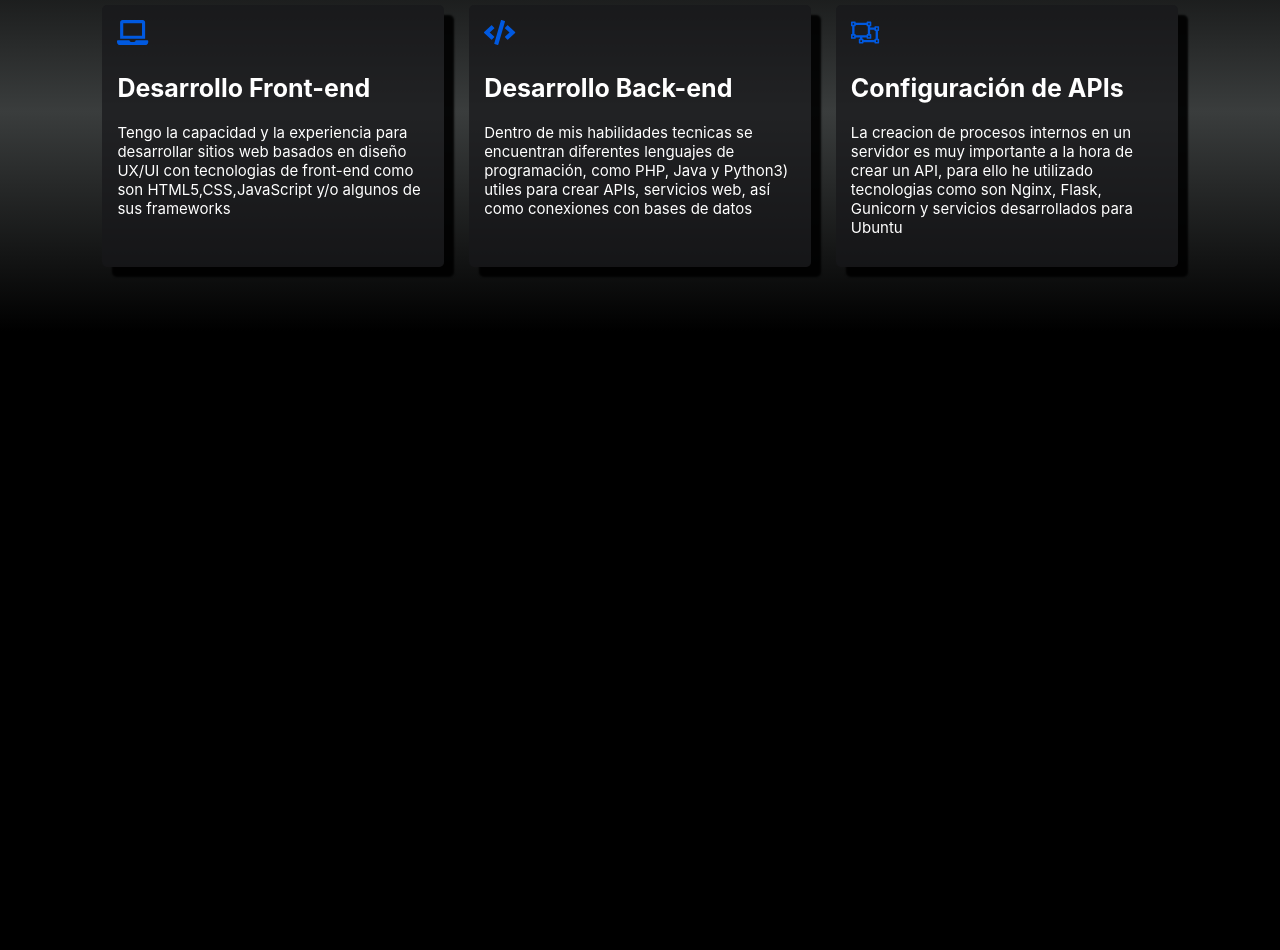
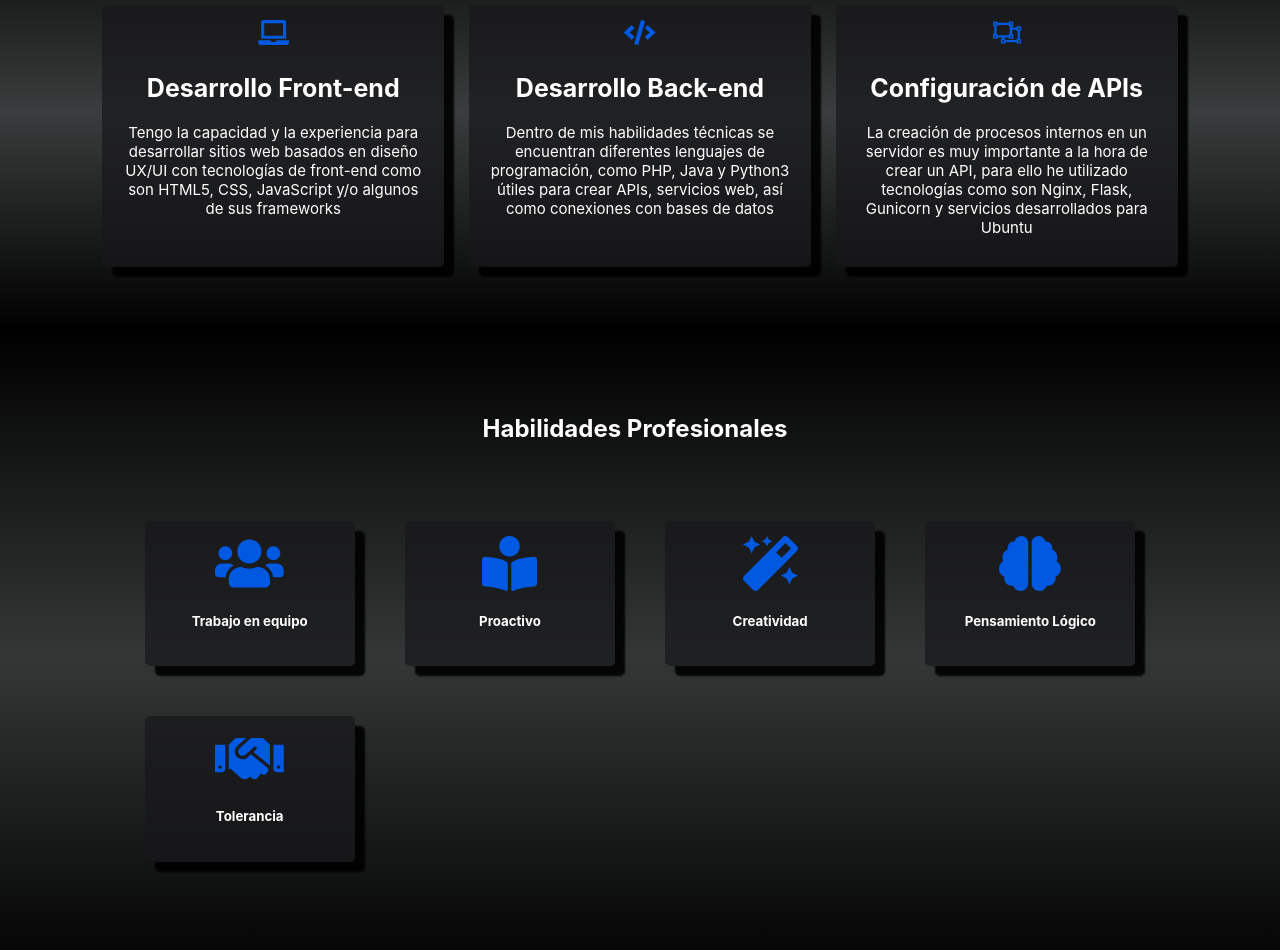
Before and after one commit to Linos2508/CvEdgarPozadas, a React (Create React App) app: page /sobre in a window 1280 px wide. Shown: the part 840-1790 px from the top of the page. Before the commit the page ends 1171 px from the top, so only its background shows below. Built offline with nearby package versions, Linux system fonts and the light colour scheme.

Commit message:
REFACTOR Eliminacion de vista skills y se agrego en vista sobre mi :)

```diff
--- a/package.json
+++ b/package.json
@@ -12,10 +12,12 @@
     "@testing-library/react": "^9.5.0",
     "@testing-library/user-event": "^7.2.1",
     "font-awesome": "^4.7.0",
+    "rc-progress": "^3.0.0",
     "react": "^16.13.1",
     "react-dom": "^16.13.1",
     "react-router-dom": "^5.2.0",
-    "react-scripts": "3.4.1"
+    "react-scripts": "3.4.1",
+    "typewriter-effect": "^2.13.1"
   },
   "scripts": {
     "start": "react-scripts start",
--- a/src/App.jsx
+++ b/src/App.jsx
@@ -3,7 +3,6 @@ import { BrowserRouter, Route } from "react-router-dom";
 import './App.css';
 import Inicio from "./views/inicio.jsx";
 import Sobre from "./views/sobre.jsx";
-import Skills from "./views/skills.jsx";
 
 class App extends Component {
   render() {
@@ -11,7 +10,6 @@ class App extends Component {
       <BrowserRouter>
         <Route path="/" exact component={Inicio} />
         <Route path="/sobre" exact component={Sobre} />
-        <Route path="/skills" exact component={Skills} />
       </BrowserRouter>
     );
   }
--- a/src/components/navigation.jsx
+++ b/src/components/navigation.jsx
@@ -18,6 +18,9 @@ class Navegacion extends Component {
             case "/sobre":
                 document.getElementById("sobre").classList.add("active");
                 break;
+            case "/skills":
+                document.getElementById("skills").classList.add("active");
+                break;
             default:
                 document.getElementById("home").classList.add("active");
                 break;
@@ -37,9 +40,6 @@ class Navegacion extends Component {
                                 <Link to="/sobre">Sobre mí</Link>
                             </li>
                             <li>
-                                <Link to="/skills">Skills</Link>
-                            </li>
-                            <li>
                                 <Link to="/">Experiencia</Link>
                             </li>
                             <li>
--- a/src/views/inicio.jsx
+++ b/src/views/inicio.jsx
@@ -5,6 +5,7 @@ import { faEnvelope, faPhone, faMapMarkerAlt } from "@fortawesome/free-solid-svg
 import { faFacebook, faGithub } from "@fortawesome/free-brands-svg-icons"
 import { FontAwesomeIcon } from "@fortawesome/react-fontawesome";
 import Navegacion from "../components/navigation.jsx";
+import Video from "../assets/video.mp4";
 
 class Home extends Component {
     state = {
@@ -17,6 +18,9 @@ class Home extends Component {
             <>
                 <Navegacion></Navegacion>
                 <section className="presentacion">
+                    <video className="backgroundVideo" autoPlay={true} muted={true} loop>
+                        <source src={Video} type="video/mp4"/>
+                    </video>
                     <div className="contenedorPrincipal">
                         <div className="informacion">
                             <button>Hola yo soy</button>
--- a/src/views/skills.jsx
+++ /dev/null
@@ -1,108 +0,0 @@
-import React, { Component } from "react";
-import "./skills.css";
-import {  } from "@fortawesome/free-solid-svg-icons";
-import { faCheckCircle } from "@fortawesome/free-regular-svg-icons"
-import {  } from "@fortawesome/free-brands-svg-icons"
-import { FontAwesomeIcon } from "@fortawesome/react-fontawesome";
-import Navegacion from "../components/navigation.jsx";
-
-class Skills extends Component {
-    constructor() {
-        super();
-        this.state = {
-            lenguajes:[
-                {lenguaje:"JavaScript",nivel:"Avanzado",barra:3},
-                {lenguaje:"HTML5",nivel:"Avanzado",barra:3},
-                {lenguaje:"CSS",nivel:"Avanzado",barra:3},
-                {lenguaje:"Bootstrap",nivel:"Avanzado",barra:3},
-                {lenguaje:"jQuery",nivel:"Avanzado",barra:3},
-                {lenguaje:"AngularJs",nivel:"Intermedio",barra:2},
-                {lenguaje:"ReactJs",nivel:"Intermedio",barra:2},
-                {lenguaje:"ES6+",nivel:"Intermedio",barra:2},
-                {lenguaje:"TypeScript",nivel:"Intermedio",barra:2},
-                {lenguaje:"SASS",nivel:"Basico",barra:1},
-                {lenguaje:"PHP",nivel:"Avanzado",barra:3},
-                {lenguaje:"Flask",nivel:"Avanzado",barra:3},
-                {lenguaje:"MySQL",nivel:"Avanzado",barra:3},
-                {lenguaje:"Python",nivel:"Intermedio",barra:2},
-            ],
-            herramientas:[
-                {herramienta:"Filezilla",nivel:"Avanzado",barra:3},
-                {herramienta:"Postman",nivel:"Avanzado",barra:3},
-                {herramienta:"Git",nivel:"Intermedio",barra:2},
-                {herramienta:"Linux",nivel:"Intermedio",barra:2},
-                {herramienta:"Nginx",nivel:"Intermedio",barra:2},
-            ]
-        }
-    }
-    componentDidMount() {
-    }
-    renderLenguajes = () => {
-        let opciones = [];
-        let lenguajes = this.state.lenguajes;
-        for(let i=0; i< lenguajes.length; i++){
-            opciones.push(
-                <div className="habilidad">
-                    <div className="lenguaje">{lenguajes[i].lenguaje}</div>
-                    <div className="nivel">{lenguajes[i].nivel}</div>
-                    <div className="barras">
-                        {this.renderBarras(lenguajes[i].barra)}
-                    </div>
-                </div>
-            )
-        }
-        return opciones;
-    }
-    renderHerramientas = () => {
-        let opciones = [];
-        let herramientas = this.state.herramientas;
-        for(let i=0; i< herramientas.length; i++){
-            opciones.push(
-                <div className="habilidad">
-                    <div className="lenguaje">{herramientas[i].herramienta}</div>
-                    <div className="nivel">{herramientas[i].nivel}</div>
-                    <div className="barras">
-                        {this.renderBarras(herramientas[i].barra)}
-                    </div>
-                </div>
-            )
-        }
-        return opciones;
-    }
-    renderBarras = (nivel) => {
-        let barras = [];
-        for(let i=0; i<nivel; i++){
-            barras.push(
-                <span className="barraActiva"><FontAwesomeIcon icon={faCheckCircle}/></span>
-            )
-        }
-        for(nivel; nivel<3; nivel++){
-            barras.push(
-                <span className="barraInactiva"></span>
-            )
-        }
-        return barras;
-    }
-
-    render () {
-        return(
-            <>
-                <Navegacion></Navegacion>
-                <section className="habilidades">
-                    <div className="contenedorHabilidades">
-                        <div className="habilidadesTecnicas">
-                            <h3>Lenguajes</h3>
-                            {this.renderLenguajes()}
-                        </div>
-                        <div className="habilidadesTecnicas">
-                            <h3>Herramientas</h3>
-                            {this.renderHerramientas()}
-                        </div>
-                    </div>
-                </section>
-            </>
-        );
-    }
-}
-
-export default Skills;
--- a/src/views/sobre.css
+++ b/src/views/sobre.css
@@ -61,6 +61,7 @@
     border-radius: 5px;
     color: white;
     background-color: rgb(23, 23, 26,.7);
+    text-align: center;
 }
 .tarjeta svg {
     font-size: 25px;
@@ -75,3 +76,27 @@
 .tarjeta p {
     font-size: 15px;
 }
+.contenedorHabilidades{
+    display: grid;
+    grid-template-columns: repeat(2,1fr);
+    grid-gap: 20px;
+    padding: 5%;
+}
+.contenedorHabilidadesProfesionales{
+    background-image: linear-gradient(0deg,rgba(0, 0, 0, .9),rgb(58, 61, 61,.9),rgba(0, 0, 0, .6));
+    padding: 5%;
+}
+.contenedorHabilidadesProfesionales h2{
+    text-align: center;
+    color: white;
+}
+.habilidadesProfesionales{
+    display: grid;
+    grid-template-columns: repeat(4,1fr);
+    grid-gap: 50px;
+    padding: 5% 7%;
+}
+.habilidadesProfesionales .tarjeta svg {
+    font-size: 55px;
+    color: var(--Azulsecundario);
+}
--- a/src/views/sobre.jsx
+++ b/src/views/sobre.jsx
@@ -12,11 +12,12 @@ import
     faAngular,
     faPython
  } from "@fortawesome/free-brands-svg-icons"
-import {faDatabase, faServer, faDownload, faLaptop, faCode} from "@fortawesome/free-solid-svg-icons"
+import {faDatabase, faServer, faDownload, faLaptop, faCode,faUsers, faBrain, faMagic, faBookReader, faHandshake } from "@fortawesome/free-solid-svg-icons";
 import {faObjectUngroup} from "@fortawesome/free-regular-svg-icons"
 import { FontAwesomeIcon } from "@fortawesome/react-fontawesome";
 import Navegacion from "../components/navigation.jsx";
 import PDF from "../assets/CV Edgar Pozadas Muñoz.pdf"
+import Typewriter from 'typewriter-effect';
 
 class About extends Component {
     state = {
@@ -85,25 +86,58 @@ class About extends Component {
                             <h3>Desarrollo Front-end</h3>
                             <p>
                                 Tengo la capacidad y la experiencia para desarrollar sitios web basados en diseño
-                                UX/UI con tecnologias de front-end como son HTML5,CSS,JavaScript y/o algunos de sus frameworks
+                                UX/UI con tecnologías de front-end como son HTML5, CSS, JavaScript y/o algunos de sus frameworks
                             </p>
                         </div>
                         <div className="tarjeta">
                             <FontAwesomeIcon icon={faCode}/>
                             <h3>Desarrollo Back-end</h3>
                             <p>
-                                Dentro de mis habilidades tecnicas se encuentran diferentes lenguajes de programación, como PHP, Java y Python3)
-                                utiles para crear APIs, servicios web, así como conexiones con bases de datos
+                                Dentro de mis habilidades técnicas se encuentran diferentes lenguajes de programación, como PHP, Java y Python3
+                                útiles para crear APIs, servicios web, así como conexiones con bases de datos
                             </p>
                         </div>
                         <div className="tarjeta">
                             <FontAwesomeIcon icon={faObjectUngroup}/>
                             <h3>Configuración de APIs</h3>
                             <p>
-                                La creacion de procesos internos en un servidor es muy importante a la hora de crear un API,
-                                para ello he utilizado tecnologias como son Nginx, Flask, Gunicorn y servicios desarrollados
+                                La creación de procesos internos en un servidor es muy importante a la hora de crear un API,
+                                para ello he utilizado tecnologías como son Nginx, Flask, Gunicorn y servicios desarrollados
                                 para Ubuntu
                             </p>
+                        </div>
+                    </div>
+                </section>
+                <section className="habilidades">
+                    <div className="contenedorHabilidadesProfesionales">
+                        <h2><Typewriter
+                                options={{
+                                    strings: 'Habilidades Profesionales',
+                                    autoStart: true,
+                                    loop: false,
+                                }}
+                                /></h2>
+                        <div className="habilidadesProfesionales">
+                            <div className="tarjeta">
+                                <FontAwesomeIcon icon={faUsers}/>
+                                <h5>Trabajo en equipo</h5>
+                            </div>
+                            <div className="tarjeta">
+                                <FontAwesomeIcon icon={faBookReader}/>
+                                <h5>Proactivo</h5>
+                            </div>
+                            <div className="tarjeta">
+                                <FontAwesomeIcon icon={faMagic}/>
+                                <h5>Creatividad</h5>
+                            </div>
+                            <div className="tarjeta">
+                                <FontAwesomeIcon icon={faBrain}/>
+                                <h5>Pensamiento Lógico</h5>
+                            </div>
+                            <div className="tarjeta">
+                                <FontAwesomeIcon icon={faHandshake}/>
+                                <h5>Tolerancia</h5>
+                            </div>
                         </div>
                     </div>
                 </section>
```
Also changed, not shown: src/views/inicio.css (+9 -1 lines), src/views/skills.css (deleted, +0 -49 lines), 2 other files (tests, documents, lock files or other folders).
